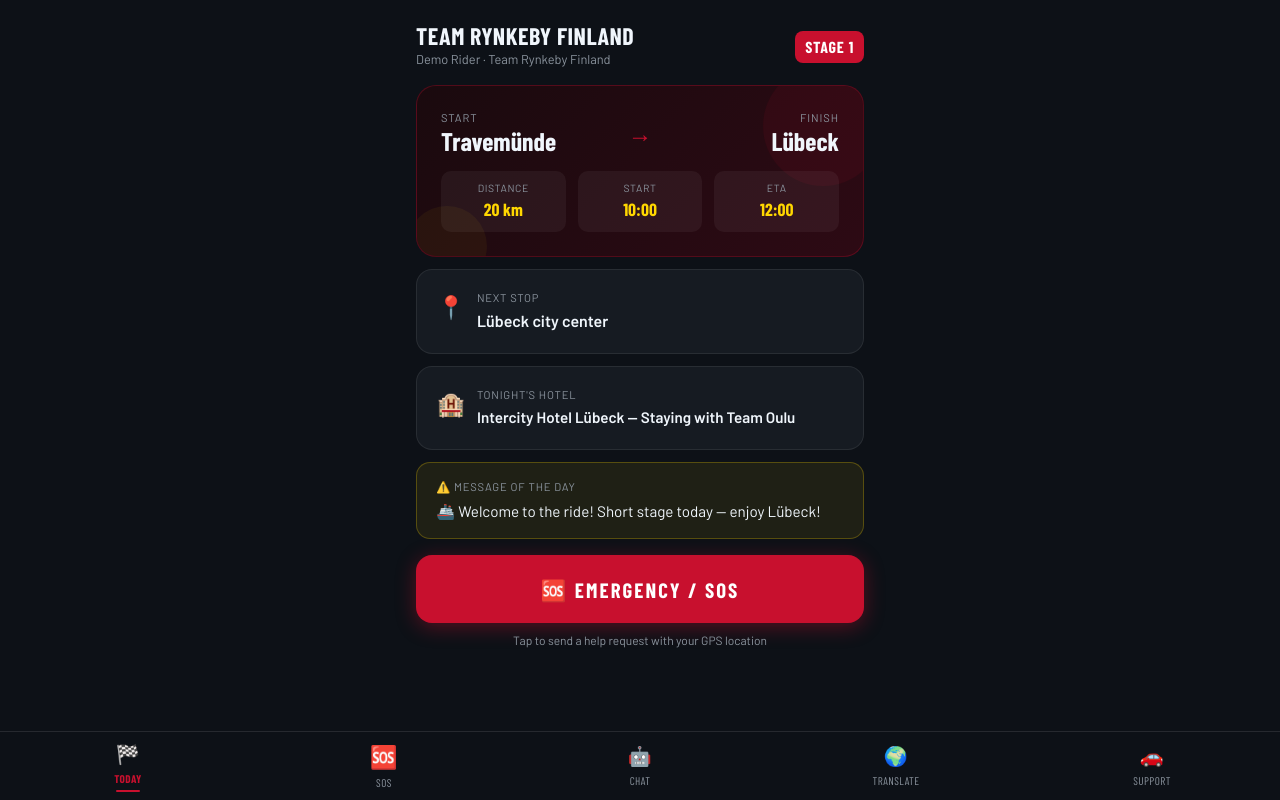
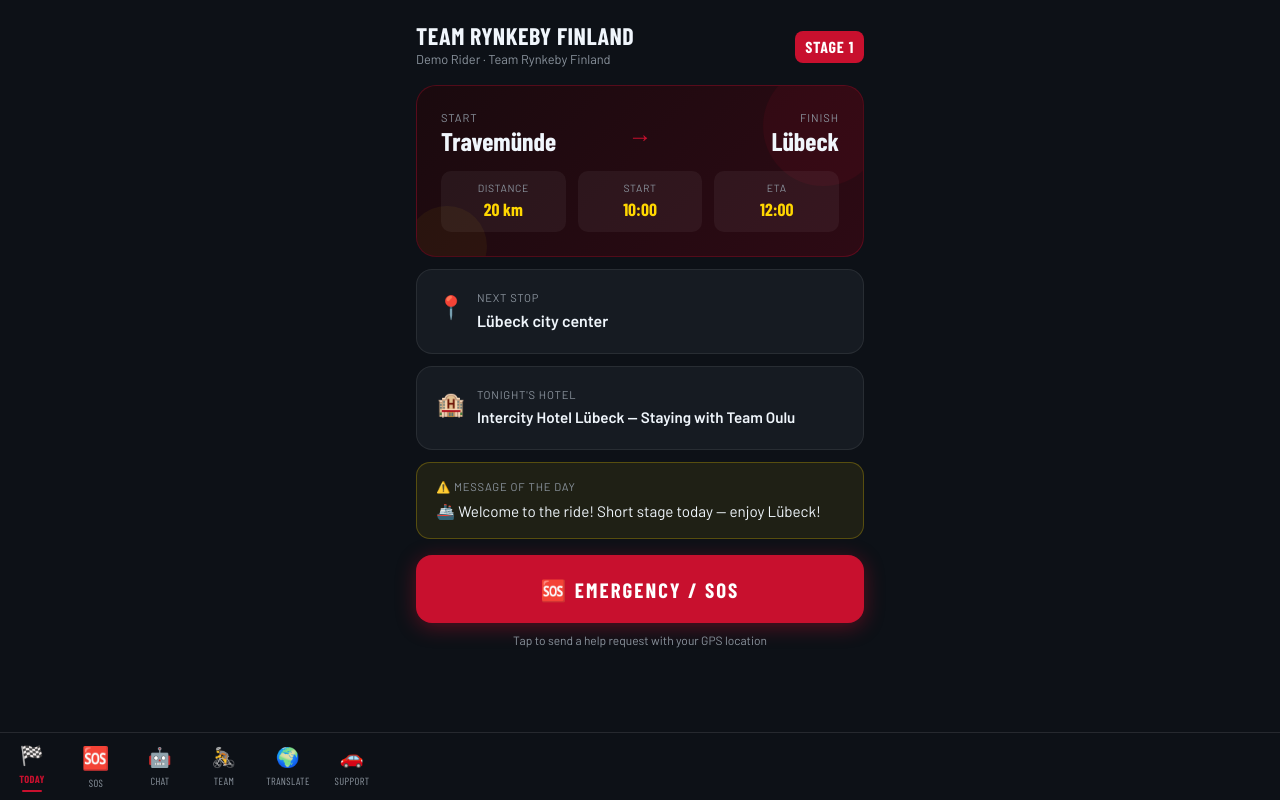
Before and after one commit to penttivet/rynkeby-ride-companion, a Next.js app: page / in a window 1280 px wide. Built offline with nearby package versions, Linux system fonts and the light colour scheme; a web font is replaced by a local one.

Commit message:
Update layout.tsx

```diff
--- a/src/app/layout.tsx
+++ b/src/app/layout.tsx
@@ -1,5 +1,4 @@
 "use client";
-
 import "./globals.css";
 import Link from "next/link";
 import { usePathname } from "next/navigation";
@@ -8,31 +7,38 @@
   { href: "/", label: "Today", icon: "🏁" },
   { href: "/sos", label: "SOS", icon: "🆘" },
   { href: "/chat", label: "Chat", icon: "🤖" },
+  { href: "/team", label: "Team", icon: "🚴" },
   { href: "/translate", label: "Translate", icon: "🌍" },
   { href: "/support", label: "Support", icon: "🚗" },
 ];
 
 function BottomNav() {
   const pathname = usePathname();
-
   return (
     <nav
       className="fixed bottom-0 left-0 right-0 z-50 bottom-nav"
       style={{ background: "#0d1117", borderTop: "1px solid rgba(255,255,255,0.1)" }}
     >
-      <div className="flex max-w-480px mx-auto">
+      <div style={{ display: "flex", overflowX: "auto", scrollbarWidth: "none" }}>
         {navItems.map((item) => {
           const active = pathname === item.href;
           return (
             <Link
               key={item.href}
               href={item.href}
-              className="flex-1 flex flex-col items-center justify-center py-2 gap-0.5"
               style={{
-                color: active ? "var(--rynkeby-red)" : "var(--text-muted)",
+                flex: "0 0 auto",
+                minWidth: 64,
+                display: "flex",
+                flexDirection: "column",
+                alignItems: "center",
+                justifyContent: "center",
+                padding: "8px 4px",
+                gap: 2,
+                color: active ? "var(--rynkeby-red, #C8102E)" : "#8b949e",
                 fontFamily: "'Barlow Condensed', sans-serif",
                 fontWeight: active ? 700 : 400,
-                fontSize: "0.7rem",
+                fontSize: "0.65rem",
                 letterSpacing: "0.04em",
                 textTransform: "uppercase",
                 textDecoration: "none",
@@ -47,8 +53,8 @@
                   style={{
                     display: "block",
                     height: "2px",
-                    width: "24px",
-                    background: "var(--rynkeby-red)",
+                    width: "20px",
+                    background: "var(--rynkeby-red, #C8102E)",
                     borderRadius: "2px",
                   }}
                 />
```
